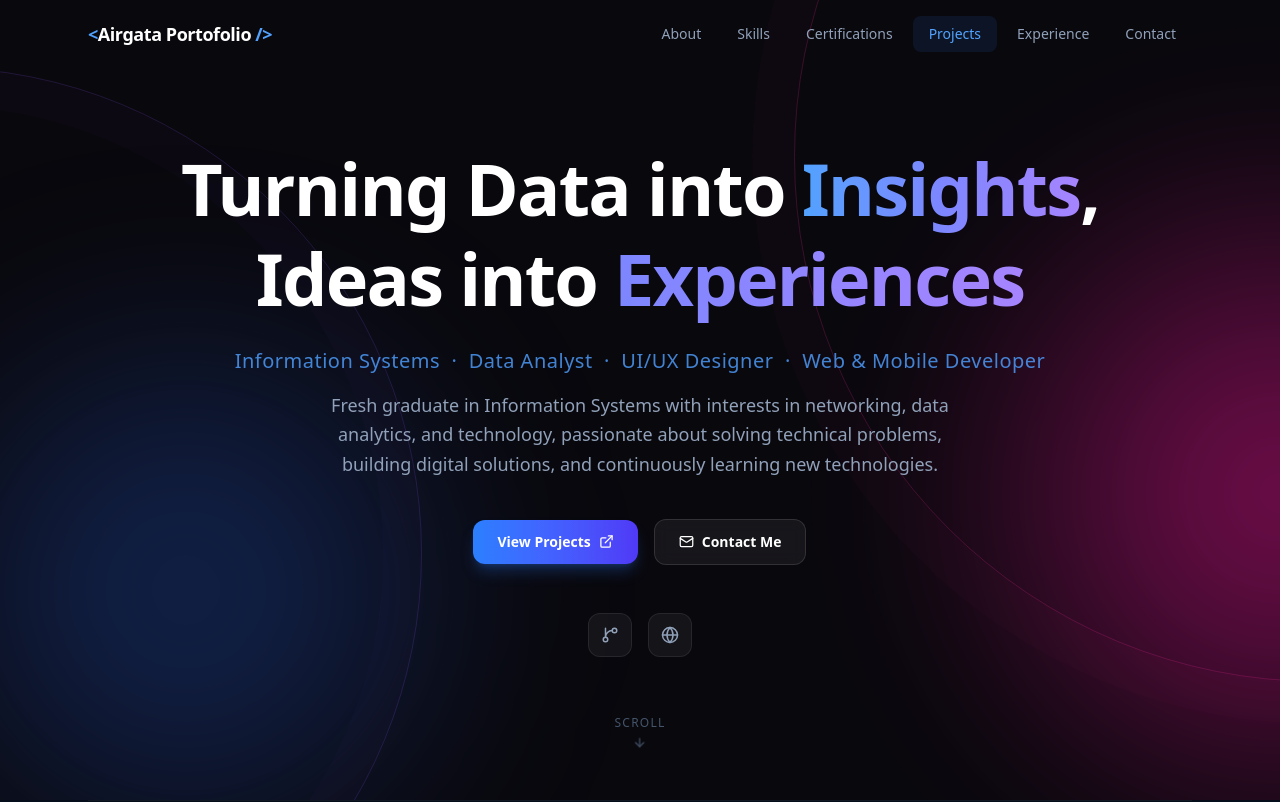
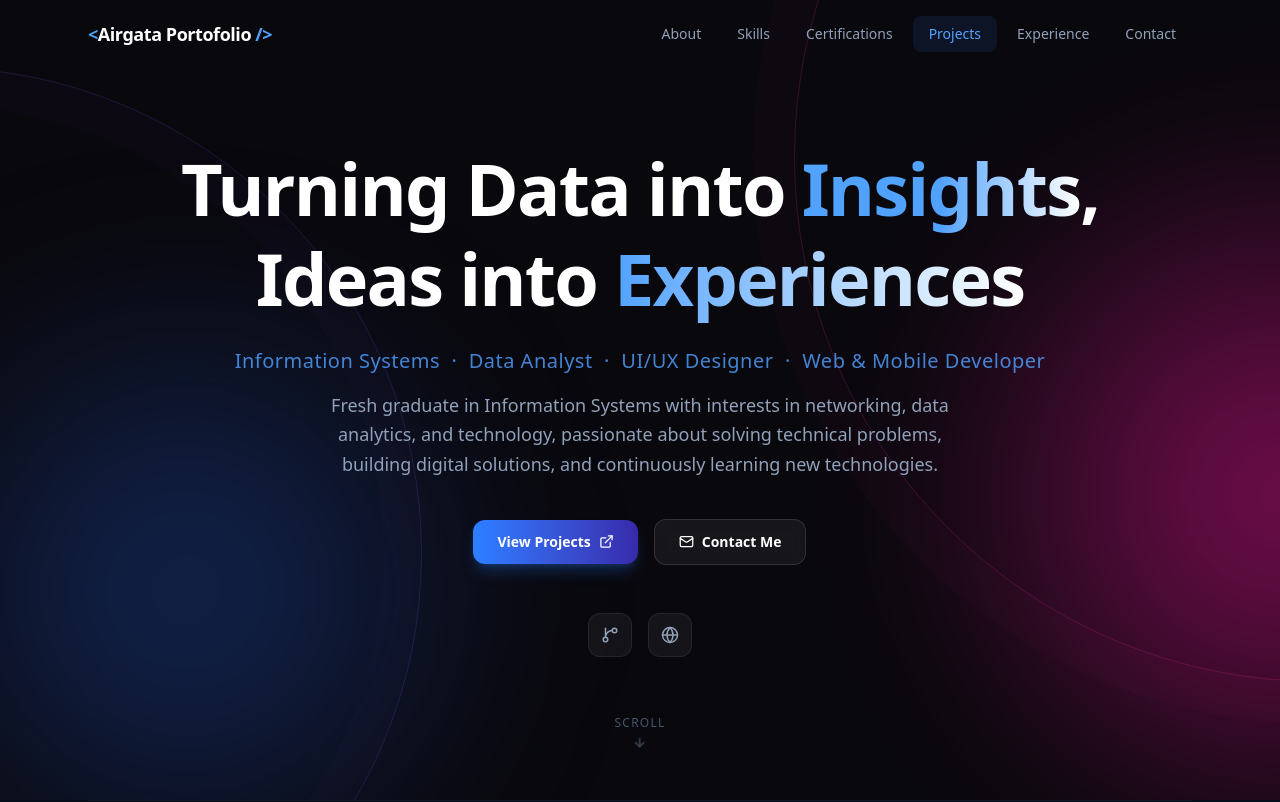
Before and after one commit to airawa23/airgata-portfolio, a React (Vite) app: page / in a window 1280 px wide. Shown: the top 802 px of the page. Built offline with nearby package versions, Linux system fonts and the light colour scheme.

Commit message:
redesign color text and button hero

```diff
--- a/src/components/Hero.jsx
+++ b/src/components/Hero.jsx
@@ -32,12 +32,12 @@ export default function Hero() {
         {/* Headline */}
         <h1 className="text-5xl md:text-7xl font-bold text-white leading-tight mb-6 tracking-tight">
           Turning Data into{" "}
-          <span className="bg-gradient-to-r from-blue-400 via-indigo-400 to-violet-400 bg-clip-text text-transparent">
+          <span className="bg-gradient-to-r from-blue-400 via-blue-400 to-white bg-clip-text text-transparent">
             Insights
           </span>
           , <br className="hidden md:block" />
           Ideas into{" "}
-          <span className="bg-gradient-to-r from-indigo-400 to-violet-400 bg-clip-text text-transparent">
+          <span className="bg-gradient-to-r from-blue-400 to-white bg-clip-text text-transparent">
             Experiences
           </span>
         </h1>
@@ -60,7 +60,7 @@ export default function Hero() {
         <div className="flex flex-col sm:flex-row items-center justify-center gap-4 mb-12">
           <button
             onClick={scrollToProjects}
-            className="group flex items-center gap-2 px-6 py-3 rounded-xl bg-gradient-to-r from-blue-500 to-indigo-600 text-white font-semibold text-sm hover:from-blue-400 hover:to-indigo-500 transition-all duration-300 shadow-lg shadow-blue-500/25 hover:shadow-blue-500/40 hover:-translate-y-0.5"
+            className="group flex items-center gap-2 px-6 py-3 rounded-xl bg-gradient-to-r from-blue-500 to-indigo-800 text-white font-semibold text-sm hover:from-blue-400 hover:to-indigo-500 transition-all duration-300 shadow-lg shadow-blue-500/25 hover:shadow-blue-500/40 hover:-translate-y-0.5"
           >
             View Projects
             <ExternalLink
```
